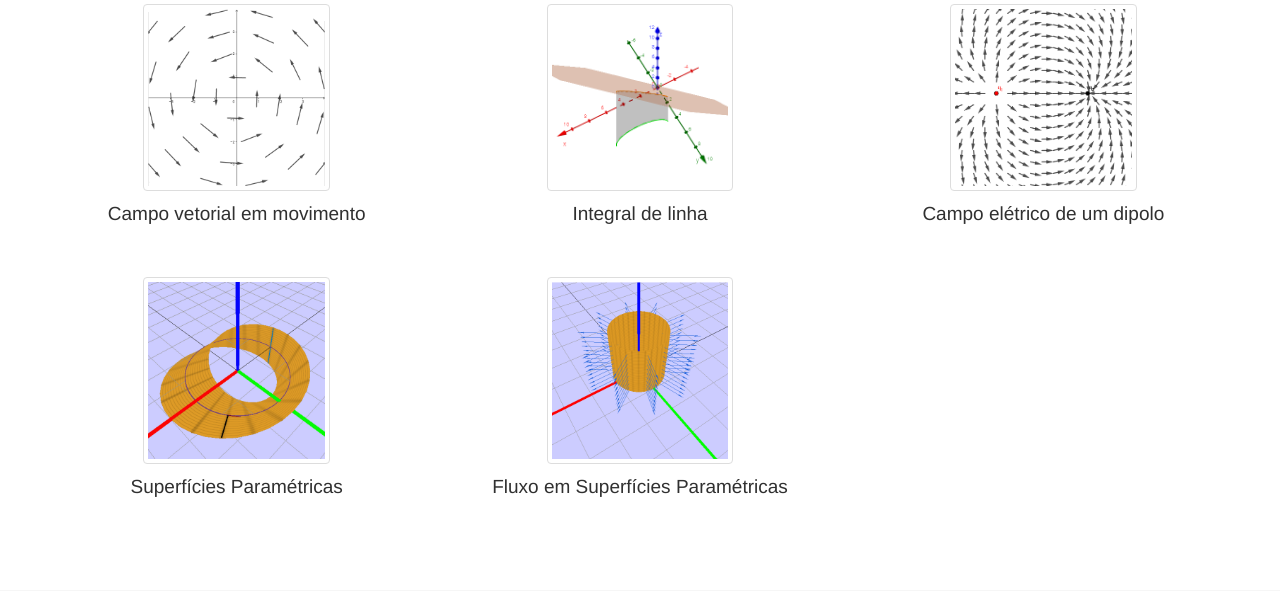
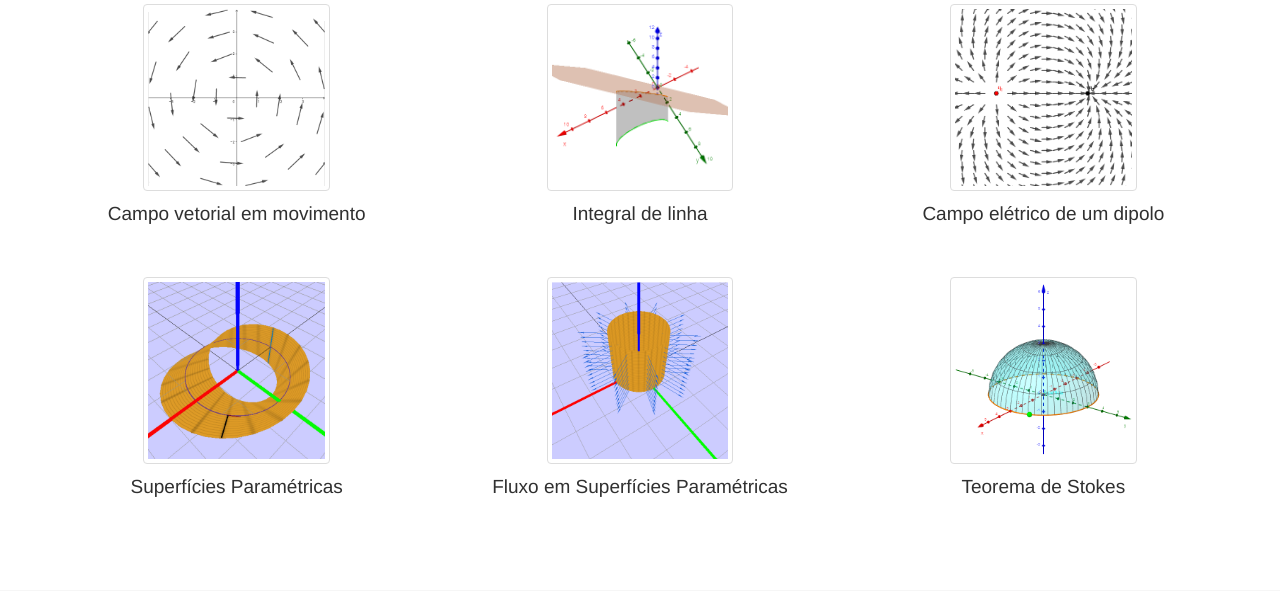
Before and after one commit to macielbarbosa/aulainterativa, a PHP site: page / in a window 1280 px wide. Shown: the part 2062-2653 px from the top of the page. Run offline with PHP 8.4, Linux system fonts and the light colour scheme; some libraries are stand-ins or nearby versions.

Commit message:
icon stokes

```diff
--- a/index.php
+++ b/index.php
@@ -214,12 +214,20 @@
         <h4>Superfícies Paramétricas</h4>
       </a>
     </div>
-	<div class="col-sm-4" align="middle">
+    <div class="col-sm-4" align="middle">
       <a href="fluxo-parametrico" class="thumbnail">
         <img src="imagens/icon-fluxo-parametrico.png">
       </a>
       <a href="fluxo-parametrico">
         <h4>Fluxo em Superfícies Paramétricas</h4>
+      </a>
+    </div>
+    <div class="col-sm-4" align="middle">
+      <a href="stokes" class="thumbnail">
+        <img src="imagens/icon-stokes.png">
+      </a>
+      <a href="stokes">
+        <h4>Teorema de Stokes</h4>
       </a>
     </div>
   </div>
```
Also changed, not shown: imagens/icon-stokes.png (added).
